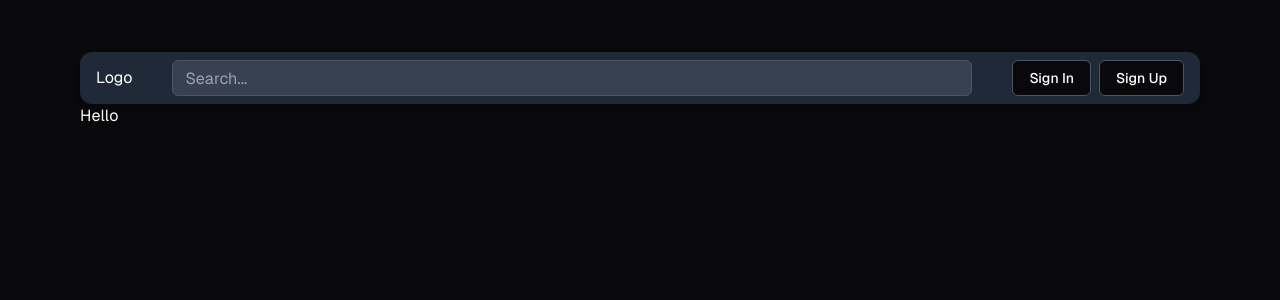
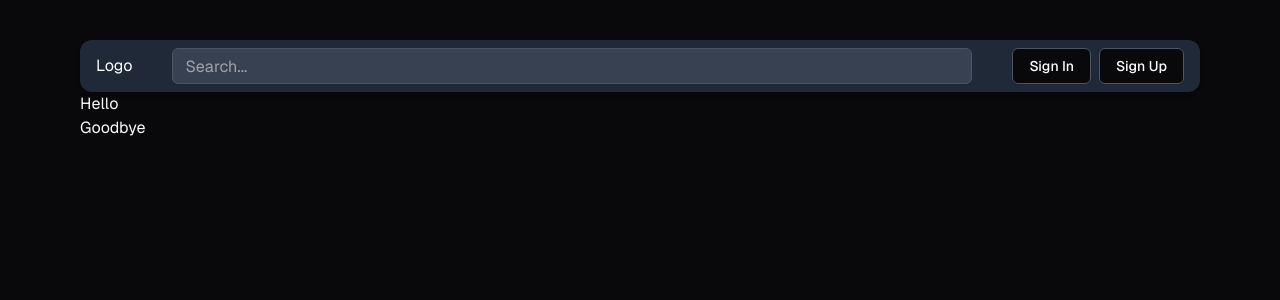
Before and after one commit to Aztarok/videohost, a Next.js app: page / in a window 1280 px wide. Shown: the top 300 px of the page. Built offline with nearby package versions, Linux system fonts and the light colour scheme; no server answers.

Commit message:
Changed page.tsx

```diff
--- a/src/app/page.tsx
+++ b/src/app/page.tsx
@@ -16,6 +16,7 @@ export default async function Home() {
                     <Navbar signedIn={data.user?.email || ""} />
                 </div>
                 <div>Hello {data.user ? data.user.email : null}</div>
+                <div>Goodbye {data.user ? data.user.email : null}</div>
             </div>
         </div>
     );
```
